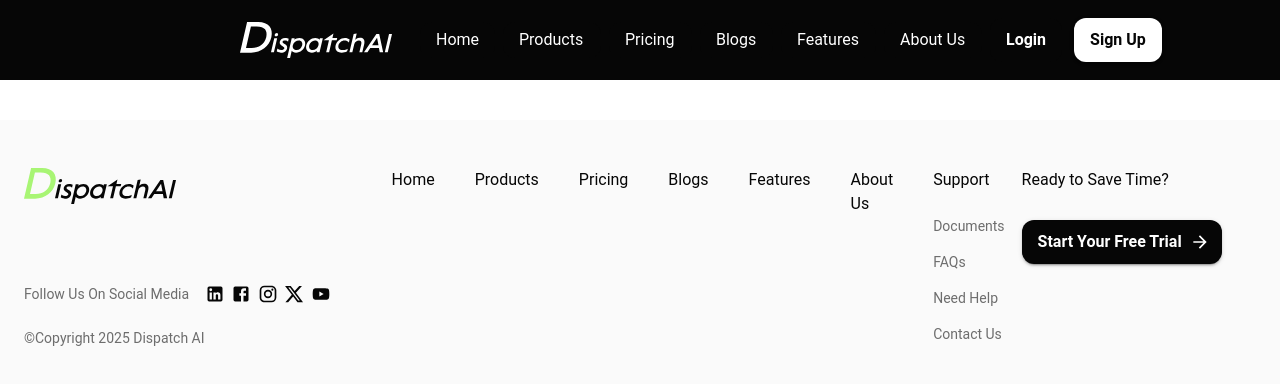
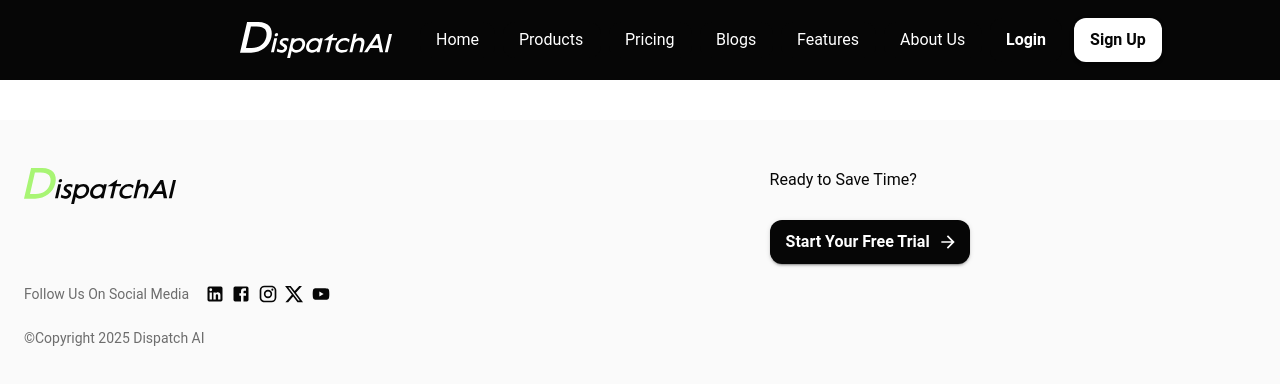
Before and after one commit to Dispatch-AI-com/frontend, a Next.js app: page /features in a window 1280 px wide. Shown: the top 384 px of the page. Built offline with nearby package versions, Linux system fonts and the light colour scheme.

Commit message:
Bugfix2/dis 32 landing page footer responsiveness (#61)
* Set whiteSpace: 'nowrap' to all title texts

* Only display Navlinks above xl to prevent overflow

---------

Co-authored-by: Mark Wang <markconsulting1871@gmail.com>

```diff
--- a/src/components/layout/main-layout/Footer.tsx
+++ b/src/components/layout/main-layout/Footer.tsx
@@ -66,6 +66,7 @@ const SocialBox = styled(Box)(({ theme }) => ({
 const SocialText = styled(Typography)(({ theme }) => ({
   color: theme.palette.text.secondary,
   textAlign: 'center',
+  whiteSpace: 'nowrap',
   [theme.breakpoints.up('sm')]: {
     textAlign: 'left',
     marginRight: theme.spacing(1),
@@ -101,7 +102,7 @@ const CopyrightText = styled(Typography)(({ theme }) => ({
 const NavLinksBox = styled(Box)(({ theme }) => ({
   flex: 7,
   display: 'none',
-  [theme.breakpoints.up('lg')]: {
+  [theme.breakpoints.up('xl')]: {
     display: 'block',
   },
 }));
@@ -110,6 +111,7 @@ const NavLinksStack = styled(Stack)(({ theme }) => ({
   flexDirection: 'row',
   marginRight: theme.spacing(2),
   gap: theme.spacing(5),
+  whiteSpace: 'nowrap',
 }));
 
 const NavLink = styled(Link)(({ theme }) => ({
```
